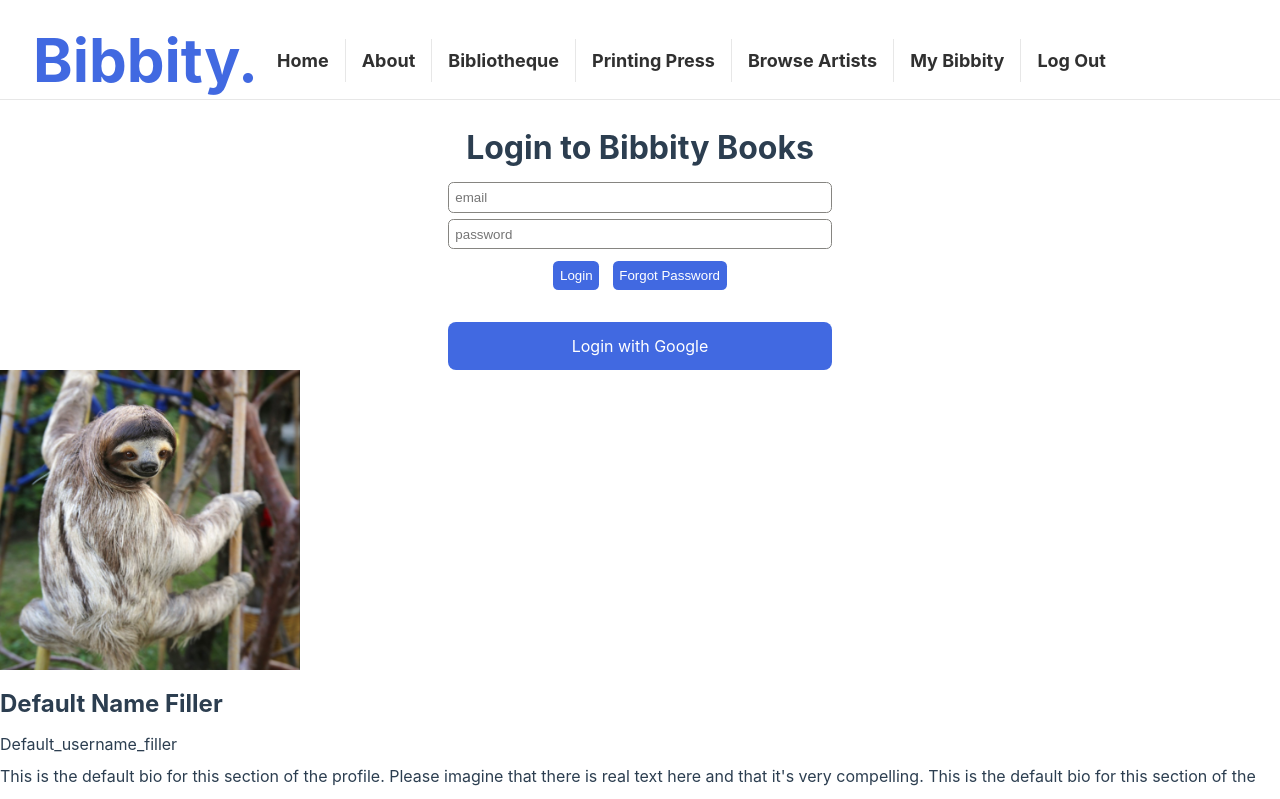
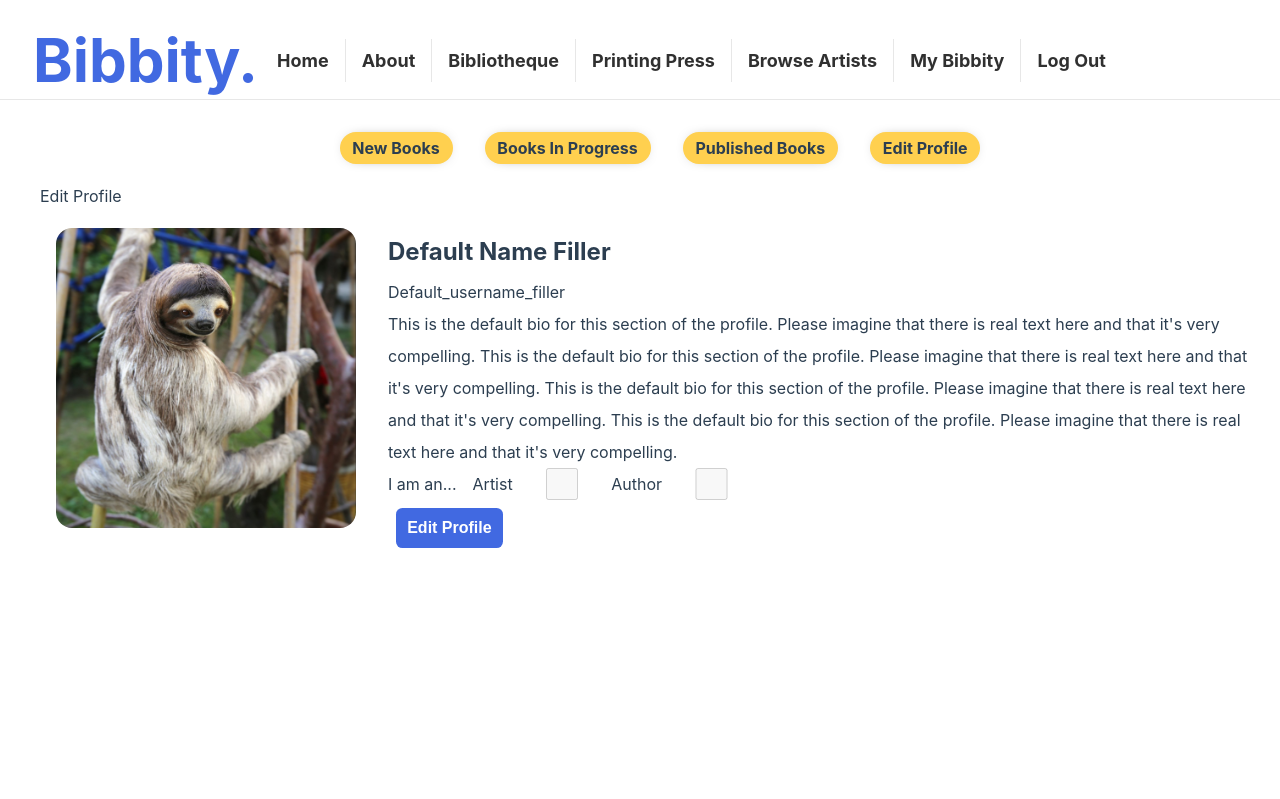
Before and after one commit to JordanAle/bibbity-app, a Vue app: page /my-bibbity in a window 1280 px wide. Shown: the top 799 px of the page. Built offline with nearby package versions, Linux system fonts and the light colour scheme; what vue3-google-login would draw is missing.

Commit message:
completed mybibbity page layout

```diff
--- a/src/components/Login.Vue
+++ b/src/components/Login.Vue
@@ -10,6 +10,9 @@ const loginStore = useLoginStore()
 // Data
 
 // Methods
+const google = () => {
+  loginStore.signInWithGoogle()
+}
 </script>
 
 <template>
@@ -31,7 +34,7 @@ const loginStore = useLoginStore()
         <input type="button" value="Forgot Password" />
       </div>
       <div class="google_login_container">
-        <div class="google_login" @click="loginStore.signInWithGoogle">Login with Google</div>
+        <div class="google_login" @click="google">Login with Google</div>
       </div>
     </div>
   </div>
@@ -50,7 +53,7 @@ const loginStore = useLoginStore()
 .text_input {
   width: 100%;
   border-radius: 0.4em;
-  border: 1px solid #868581;
+  border: 2px solid #ffd500;
   padding: 0.5em;
   margin-bottom: 0.3em;
 }
@@ -71,6 +74,8 @@ const loginStore = useLoginStore()
   background-color: rgba(65, 105, 225, 1);
   border: 0;
   color: white;
+  font-size: 1em;
+  font-weight: bold;
 }
 .button_container input:hover {
   box-shadow: 0px 0px 15px -8px #000000;
@@ -89,6 +94,8 @@ const loginStore = useLoginStore()
   background-color: rgba(65, 105, 225, 1);
   border-radius: 0.5em;
   color: white;
+  font-size: 1em;
+  font-weight: bold;
 }
 .google_login:hover {
   box-shadow: 0px 0px 15px -8px #000000;
--- a/src/components/ProfileEdit.vue
+++ b/src/components/ProfileEdit.vue
@@ -50,13 +50,20 @@ function submit() {
     <div class="profile_picture_container">
       <img class="profile_picture" src="../assets/smiling_sloth.png" alt="Profile Picture" />
     </div>
+    <div class="form_panel">
       <!-- Text Info -->
       <div class="text_info">
         <input v-if="is_edit_mode" type="text" :value="props.name" />
         <h2 v-else class="name">{{ props.name }}</h2>
         <p class="username">{{ props.username }}</p>
 
-      <textarea v-if="is_edit_mode" id="textarea" :value="props.bio"></textarea>
+        <textarea
+          v-if="is_edit_mode"
+          id="textarea"
+          :value="props.bio"
+          cols="50"
+          rows="10"
+        ></textarea>
         <p v-else class="bio">{{ props.bio }}</p>
       </div>
 
@@ -92,16 +99,31 @@ function submit() {
         <button v-else @click="is_edit_mode = true">Edit Profile</button>
       </div>
     </div>
+  </div>
   <div class="photo_container">
     <!-- Load photos -->
   </div>
 </template>
 
 <style scoped>
-.container {
-  margin-left: 1em;
+.detail_container {
+  margin: 1em;
+  display: flex;
 }
 .text_info {
+}
+input {
+  border-radius: 0.4em;
+  width: 100%;
+  border: 2px solid #ffd500;
+  padding: 0.5em;
+}
+textarea {
+  border-radius: 0.4em;
+  max-width: 100%;
+  border: 2px solid #ffd500;
+  padding: 0.5em;
+  font-size: 1em;
 }
 .checkbox_outter_container {
   display: flex;
@@ -118,12 +140,28 @@ function submit() {
   width: 5em;
 }
 .profile_picture_container {
+  margin-right: 2em;
 }
 .profile_picture {
-  width: 300px;
-  height: 300px;
+  max-width: 300px;
+  max-height: 300px;
+  border-radius: 1em;
 }
 button {
   margin: 0.5em;
+  /* erase defaults */
+  padding: 0.7em;
+  /* margin: 0; */
+  background-color: transparent;
+  border-radius: 0.4em;
+  background-color: rgba(65, 105, 225, 1);
+  border: 0;
+  color: white;
+  font-size: 1em;
+  font-weight: bold;
+}
+button:hover {
+  box-shadow: 0px 0px 15px -8px #000000;
+  background-color: rgb(35, 77, 200);
 }
 </style>
--- /dev/null
+++ b/src/components/ThreeTab.vue
@@ -0,0 +1,103 @@
+<template>
+  <ul class="tab_container">
+    <div class="tab_header_group">
+      <li id="tab_head1" class="tab_header" @click="select_tab(1)">New Books</li>
+      <li id="tab_head2" class="tab_header" @click="select_tab(2)">Books In Progress</li>
+      <li id="tab_head3" class="tab_header" @click="select_tab(3)">Published Books</li>
+    </div>
+    <div id="tab1" class="tab_content">
+      New Books
+      <slot name="tab1"></slot>
+    </div>
+    <div id="tab2" class="tab_content">
+      Books In Progress
+      <slot name="tab2"></slot>
+    </div>
+    <div id="tab3" class="tab_content">
+      Published Books
+      <slot name="tab1"></slot>
+    </div>
+  </ul>
+</template>
+
+<script setup>
+// Data
+let active_tab = 0
+// Methods
+function select_tab(num) {
+  switch (num) {
+    case 1:
+      if (active_tab == 1) {
+        active_tab = 0
+        document.getElementById('tab1').style.display = 'none'
+      } else {
+        active_tab = 1
+        document.getElementById('tab1').style.display = 'inline'
+        document.getElementById('tab1').style.backgroundColor = 'red'
+        document.getElementById('tab2').style.display = 'none'
+        document.getElementById('tab3').style.display = 'none'
+      }
+      break
+
+    case 2:
+      if (active_tab == 2) {
+        active_tab = 0
+        document.getElementById('tab2').style.display = 'none'
+      } else {
+        active_tab = 2
+        document.getElementById('tab2').style.backgroundColor = 'red'
+        document.getElementById('tab2').style.display = 'flex'
+        document.getElementById('tab1').style.display = 'none'
+        document.getElementById('tab3').style.display = 'none'
+      }
+      return 1
+    case 3:
+      if (active_tab == 3) {
+        active_tab = 0
+        document.getElementById('tab3').style.display = 'none'
+      } else {
+        active_tab = 3
+        document.getElementById('tab3').style.backgroundColor = 'red'
+        document.getElementById('tab3').style.display = 'flex'
+        document.getElementById('tab1').style.display = 'none'
+        document.getElementById('tab2').style.display = 'none'
+      }
+      return 1
+  }
+}
+</script>
+
+<style scoped>
+.tab_container {
+  list-style: none;
+}
+.tab_header_group {
+  display: flex;
+  justify-content: center;
+}
+.tab_header {
+  display: flex;
+  flex-direction: column;
+
+  vertical-align: middle;
+
+  background-color: #ffd04f;
+
+  margin: 1em;
+  padding: 0 0.8em 0 0.8em;
+  border-radius: 1em;
+  font-weight: bold;
+  font-size: 1em;
+
+  box-shadow: 0px 0px 60px 0.02px #000000;
+  box-shadow: 0px 0px 15px -10px #000000;
+}
+.tab_header:hover {
+  color: white;
+}
+#tab1,
+#tab2,
+#tab3 {
+  display: none;
+}
+</style>
--- a/src/main.js
+++ b/src/main.js
@@ -9,9 +9,10 @@ import router from './router'
 import { Tabs, Tab } from 'vue3-tabs-component'
 
 const app = createApp(App)
-app.use(router)
+
 app.component('TabsComponent', Tabs)
 app.component('TabComponent', Tab)
+app.use(router)
 app.use(createPinia())
 app.use(vue3GoogleLogin, {
   clientId: '804315369798-sr8lacf17ekt9mv02bbni0hrqb8mu9iq.apps.googleusercontent.com'
--- a/src/stores/loginStore.js
+++ b/src/stores/loginStore.js
@@ -1,6 +1,7 @@
 import { ref, computed } from 'vue'
 import { defineStore } from 'pinia'
 import { googleSdkLoaded } from 'vue3-google-login'
+import router from '@/router'
 
 export const useLoginStore = defineStore('login', () => {
   const user = ref(null)
@@ -11,6 +12,7 @@ export const useLoginStore = defineStore('login', () => {
   const logout = () => {
     // TODO Handle any 3rd party sign out too
     user.value = null
+    router.push('/')
   }
   // Google
   const signInWithGoogle = () => {
--- a/src/views/MyBibbityView.vue
+++ b/src/views/MyBibbityView.vue
@@ -3,6 +3,7 @@ import ProfileEdit from '../components/ProfileEdit.vue'
 import PhotoGallery from '../components/PhotoGallery.vue'
 import Login from '../components/Login.vue'
 import { useLoginStore } from '../stores/loginStore.js'
+import { Tabs, Tab } from 'vue3-tabs-component'
 
 // Props
 const props = defineProps({
@@ -63,25 +64,116 @@ const book_obj_list = {
     { id: 9, title: 'Why not Now by Eddard Landry.png', author: 'Eddard Landry', author_id: 9 }
   ]
 }
+let active_tab = 0
 // Methods
 function getUserBooks(id = 0) {
   return 1
+}
+const is_logged_in = () => {
+  loginStore.getUser
+}
+
+function select_tab(num) {
+  switch (num) {
+    case 1:
+      if (active_tab == 1) {
+        active_tab = 0
+        document.getElementById('tab1').style.display = 'none'
+        document.getElementById('tab_head1').style.color = 'inherit'
+      } else {
+        active_tab = 1
+        document.getElementById('tab1').style.display = 'inline'
+        document.getElementById('tab_head1').style.color = 'white'
+        document.getElementById('tab2').style.display = 'none'
+        document.getElementById('tab_head2').style.color = 'inherit'
+        document.getElementById('tab3').style.display = 'none'
+        document.getElementById('tab_head3').style.color = 'inherit'
+        document.getElementById('tab4').style.display = 'none'
+        document.getElementById('tab_head4').style.color = 'inherit'
+      }
+      break
+
+    case 2:
+      if (active_tab == 2) {
+        active_tab = 0
+        document.getElementById('tab2').style.display = 'none'
+        document.getElementById('tab_head2').style.color = 'inherit'
+      } else {
+        active_tab = 2
+        document.getElementById('tab2').style.display = 'inline'
+        document.getElementById('tab_head2').style.color = 'white'
+        document.getElementById('tab1').style.display = 'none'
+        document.getElementById('tab_head1').style.color = 'inherit'
+        document.getElementById('tab3').style.display = 'none'
+        document.getElementById('tab_head3').style.color = 'inherit'
+        document.getElementById('tab4').style.display = 'none'
+        document.getElementById('tab_head4').style.color = 'inherit'
+      }
+      return 1
+    case 3:
+      if (active_tab == 3) {
+        active_tab = 0
+        document.getElementById('tab3').style.display = 'none'
+        document.getElementById('tab_head3').style.color = 'inherit'
+      } else {
+        active_tab = 3
+        document.getElementById('tab3').style.display = 'inline'
+        document.getElementById('tab_head3').style.color = 'white'
+        document.getElementById('tab1').style.display = 'none'
+        document.getElementById('tab_head1').style.color = 'inherit'
+        document.getElementById('tab2').style.display = 'none'
+        document.getElementById('tab_head2').style.color = 'inherit'
+        document.getElementById('tab4').style.display = 'none'
+        document.getElementById('tab_head4').style.color = 'inherit'
+      }
+      return 1
+    case 4:
+      if (active_tab == 4) {
+        active_tab = 0
+        document.getElementById('tab4').style.display = 'none'
+        document.getElementById('tab_head4').style.color = 'inherit'
+      } else {
+        active_tab = 4
+        document.getElementById('tab4').style.display = 'inline'
+        document.getElementById('tab_head4').style.color = 'white'
+        document.getElementById('tab1').style.display = 'none'
+        document.getElementById('tab_head1').style.color = 'inherit'
+        document.getElementById('tab2').style.display = 'none'
+        document.getElementById('tab_head2').style.color = 'inherit'
+        document.getElementById('tab3').style.display = 'none'
+        document.getElementById('tab_head3').style.color = 'inherit'
+      }
+      return 1
+  }
 }
 </script>
 
 <template>
   <div class="container">
-    <div v-if="loginStore.getUser == null" class="loggedout">
+    <div v-if="is_logged_in == null" class="loggedout">
       <Login />
     </div>
     <!-- TODO pass props to these child components from retrieved database results -->
     <div v-else class="loggedin">
-      <div>
-        <Login />
-      </div>
-      <div>
-        <ProfileEdit />
-      </div>
+      <ul class="tab_container">
+        <div class="tab_header_group">
+          <li id="tab_head1" class="tab_header" @click="select_tab(1)">New Books</li>
+          <li id="tab_head2" class="tab_header" @click="select_tab(2)">Books In Progress</li>
+          <li id="tab_head3" class="tab_header" @click="select_tab(3)">Published Books</li>
+          <li id="tab_head4" class="tab_header" @click="select_tab(4)">Edit Profile</li>
+        </div>
+        <div class="tab_content_group"></div>
+        <div id="tab1" class="tab_content">New Books</div>
+        <div id="tab2" class="tab_content">Books In Progress</div>
+        <div id="tab3" class="tab_content">Published Books</div>
+        <div id="tab4" class="tab_content">
+          Edit Profile
+          <div>
+            <ProfileEdit />
+          </div>
+        </div>
+      </ul>
+
       <div class="photo_gallery">
         <PhotoGallery />
       </div>
@@ -92,8 +184,36 @@ function getUserBooks(id = 0) {
 <style scoped>
 .container {
 }
-.loggedout {
+.tab_container {
+  list-style: none;
 }
-.loggedin {
+.tab_header_group {
+  display: flex;
+  justify-content: center;
+}
+.tab_header {
+  display: flex;
+  flex-direction: column;
+
+  vertical-align: middle;
+
+  background-color: #ffd04f;
+
+  margin: 1em;
+  padding: 0 0.8em 0 0.8em;
+  border-radius: 1em;
+  font-weight: bold;
+  font-size: 1em;
+
+  box-shadow: 0px 0px 60px 0.02px #000000;
+  box-shadow: 0px 0px 15px -10px #000000;
+}
+.tab_header:hover {
+  color: white;
+}
+#tab1,
+#tab2,
+#tab3 {
+  display: none;
 }
 </style>
--- a/src/views/PrintingPressView.vue
+++ b/src/views/PrintingPressView.vue
@@ -1,4 +1,3 @@
 <template>
-    <div class="about">
-    </div>
+  <div class="about"></div>
 </template>
```
Also changed, not shown: src/components/NavBar.vue (+9 -2 lines). Lines whose indentation alone changed are shown as unchanged.
